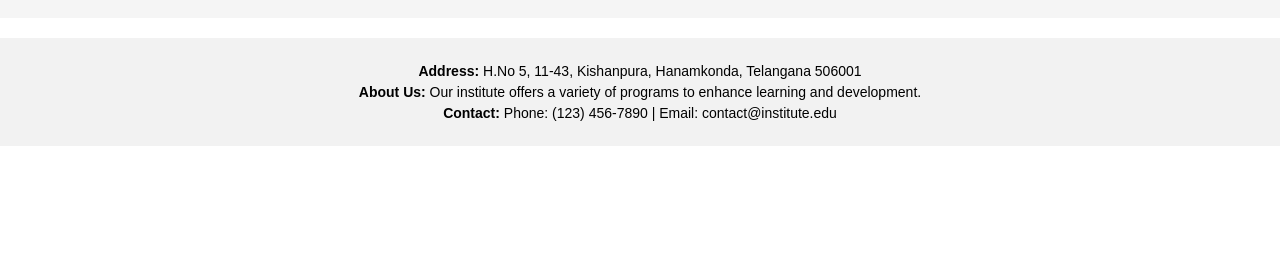
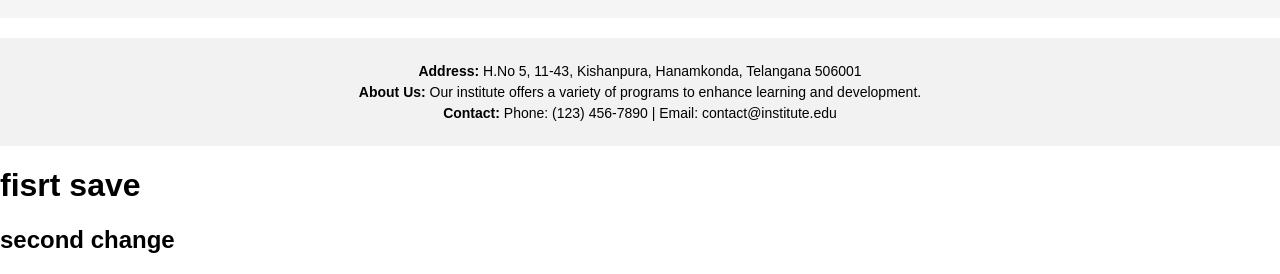
Before and after one commit to Samudrala-Harika/Index1, a plain HTML site: page index.html in a window 1280 px wide. Shown: the part 825-1099 px from the top of the page. Before the commit the page ends 971 px from the top, so only its background shows below. Drawn offline with Linux system fonts and the light colour scheme.

Commit message:
1 and 2nd change

```diff
--- a/index.html
+++ b/index.html
@@ -124,5 +124,8 @@
         <p><strong>Contact:</strong> Phone: (123) 456-7890 | Email: contact@institute.edu</p>
     </footer>
 
+
+    <h1>fisrt save</h1>
+    <h2>second change</h2>
 </body>
 </html>
```
